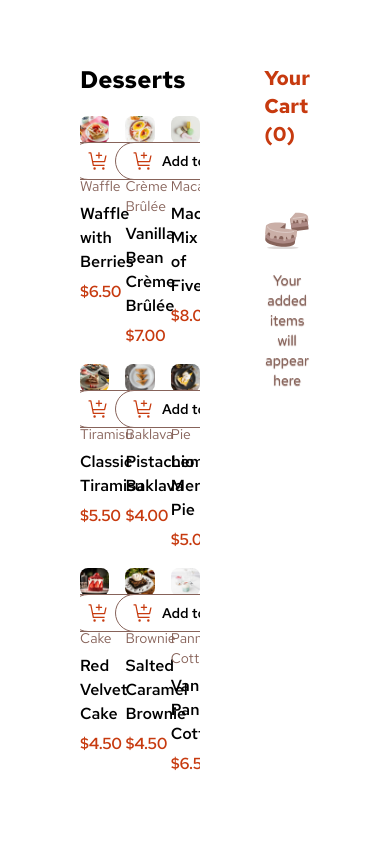
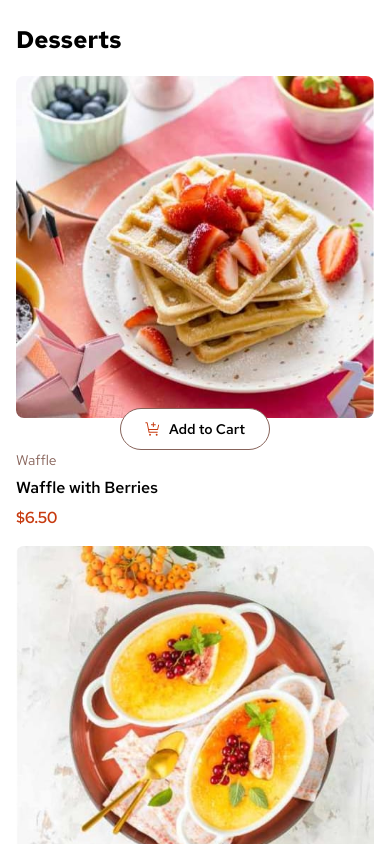
Before and after one commit to mtayyabrawan/frontendmentor, a React (Vite) app in the folder challenges/02-product-list-with-cart/: page / in a window 390 px wide. Shown: the top 844 px of the page. Built offline with nearby package versions, Linux system fonts and the light colour scheme.

Commit message:
feat: improve layout and styling across components for better responsiveness and user experience

```diff
--- a/challenges/02-product-list-with-cart/src/App.tsx
+++ b/challenges/02-product-list-with-cart/src/App.tsx
@@ -5,7 +5,7 @@ import ProductSection from "./components/ProductSection";
 function App() {
   return (
     <CartProvider>
-      <main className="max-w-8xl mx-auto flex h-screen min-h-screen w-full min-w-sm gap-16 bg-white px-20 pt-16">
+      <main className="max-w-8xl mx-auto flex h-screen min-h-screen w-full min-w-xs flex-col gap-8 bg-white px-4 pt-6 md:flex-row md:gap-16 md:px-20 md:pt-16">
         <ProductSection />
         <Cart />
       </main>
--- a/challenges/02-product-list-with-cart/src/components/AddToCart.tsx
+++ b/challenges/02-product-list-with-cart/src/components/AddToCart.tsx
@@ -5,7 +5,7 @@ function AddToCart({ id }: { id: string }) {
   const item = getItem(id);
   return (
     <button
-      className={`hover:border-danger focus:border-danger absolute top-[93%] left-1/2 flex -translate-x-1/2 cursor-pointer items-center justify-center rounded-3xl py-2 text-sm font-medium focus-visible:outline-hidden ${!item ? "hover:text-danger focus:text-danger gap-2 border border-rose-500 bg-white px-7 text-black" : "bg-danger gap-8 px-4 text-white"}`}
+      className={`hover:border-danger focus:border-danger absolute top-[97%] left-1/2 flex -translate-x-1/2 cursor-pointer items-center justify-center rounded-3xl py-2.5 text-sm font-medium focus-visible:outline-hidden md:top-[93%] lg:py-3 ${!item ? "hover:text-danger focus:text-danger gap-2 border border-rose-500 bg-white px-6 text-black lg:px-7" : "bg-danger gap-6 px-4 text-white lg:gap-8"}`}
       onClick={() => {
         if (!item) {
           addItem(id);
@@ -14,13 +14,13 @@ function AddToCart({ id }: { id: string }) {
     >
       {!item ? (
         <>
-          <img src="./images/icon-add-to-cart.svg" alt="Add to Cart" />
+          <img src="./images/icon-add-to-cart.svg" alt="Add to Cart" className="w-4 h-4" />
           <span className="text-nowrap">Add to Cart</span>
         </>
       ) : (
         <>
           <Decrement id={id} />
-          <span>{item.quantity}</span>
+          <span className="font-semibold">{item.quantity}</span>
           <Increment id={id} />
         </>
       )}
@@ -32,7 +32,7 @@ function Increment({ id }: { id: string }) {
   const { incrementItem } = useCart();
   return (
     <span
-      className="group rounded-full border border-white p-0.75 hover:bg-white"
+      className="group cursor-pointer rounded-full border border-white p-0.75 hover:bg-white"
       onClick={() => incrementItem(id)}
     >
       <svg
@@ -53,7 +53,7 @@ function Decrement({ id }: { id: string }) {
   const { decrementItem } = useCart();
   return (
     <span
-      className="group rounded-full border border-white p-0.75 hover:bg-white"
+      className="group rounded-full border border-white p-0.75 hover:bg-white cursor-pointer"
       onClick={() => decrementItem(id)}
     >
       <svg
--- a/challenges/02-product-list-with-cart/src/components/Cart.tsx
+++ b/challenges/02-product-list-with-cart/src/components/Cart.tsx
@@ -5,7 +5,7 @@ import FilledCart from "./FilledCart";
 function Cart() {
   const { totalItems } = useCart();
   return (
-    <div className="flex h-full w-136 flex-col">
+    <div className="flex h-full w-full flex-col pb-8 md:w-136 md:pb-0">
       <h2 className="text-danger mb-5 text-xl font-bold">
         Your Cart <span>({totalItems})</span>
       </h2>
--- a/challenges/02-product-list-with-cart/src/components/OrderModal.tsx
+++ b/challenges/02-product-list-with-cart/src/components/OrderModal.tsx
@@ -39,9 +39,9 @@ function OrderModal({
 
   return (
     <div className="fixed inset-0 z-50 h-full w-full bg-black/30">
-      <div className="max-w-8xl relative mx-auto h-screen w-full min-w-sm">
+      <div className="max-w-8xl relative mx-auto h-full w-full min-w-xs">
         <div
-          className="absolute left-1/2 mt-10 h-130 w-1/3 -translate-x-1/2 rounded-lg bg-white p-6"
+          className="absolute bottom-0 left-0 h-130 w-full rounded-t-lg bg-white p-6 md:bottom-auto md:left-1/2 md:mt-10 md:w-[65%] md:-translate-x-1/2 md:rounded-lg lg:w-[45%] xl:w-1/3"
           ref={modalRef}
         >
           <div className="h-[22%]">
@@ -67,7 +67,7 @@ function OrderModal({
             className="bg-danger hover:bg-danger-dark block h-[10%] w-full cursor-pointer rounded-3xl p-2 text-rose-50 focus-visible:outline-hidden"
             onClick={confirmOrder}
           >
-            Confirm Order
+            Start New Order
           </button>
         </div>
       </div>
--- a/challenges/02-product-list-with-cart/src/components/Product.tsx
+++ b/challenges/02-product-list-with-cart/src/components/Product.tsx
@@ -11,7 +11,7 @@ function Product({ product }: { product: ProductData }) {
         <img
           src={"." + product.image.desktop}
           alt={product.name}
-          className={`rounded-lg transition-none ${item ? "border-danger border-2" : ""}`}
+          className={`w-full rounded-lg transition-none ${item ? "border-danger border-2" : ""}`}
         />
         <AddToCart id={product.id} />
       </div>
--- a/challenges/02-product-list-with-cart/src/components/ProductSection.tsx
+++ b/challenges/02-product-list-with-cart/src/components/ProductSection.tsx
@@ -2,7 +2,7 @@ import Products from "./Products";
 
 function ProductSection() {
   return (
-    <div className="flex grow flex-col">
+    <div className="md:flex md:grow md:flex-col">
       <h1 className="mb-5 text-2xl font-bold">Desserts</h1>
       <Products />
     </div>
--- a/challenges/02-product-list-with-cart/src/components/Products.tsx
+++ b/challenges/02-product-list-with-cart/src/components/Products.tsx
@@ -3,7 +3,7 @@ import productsData from "../lib/data";
 
 function Products() {
   return (
-    <div className="grid h-auto w-full grid-cols-3 gap-4 overflow-x-hidden overflow-y-auto pb-4">
+    <div className="grid h-auto w-full grid-cols-1 gap-4 overflow-x-hidden md:grid-cols-3 md:gap-2 md:overflow-y-auto md:pb-4 lg:gap-4">
       {productsData.map((product, idx) => (
         <Product key={idx} product={product} />
       ))}
--- a/challenges/02-product-list-with-cart/src/index.css
+++ b/challenges/02-product-list-with-cart/src/index.css
@@ -15,6 +15,7 @@
 }
 
 @theme {
+  --breakpoint-xs: 30rem;
   --color-danger: rgb(199, 58, 15);
   --color-danger-dark: rgb(116, 31, 5);
   --color-success: rgb(30, 164, 117);
```
